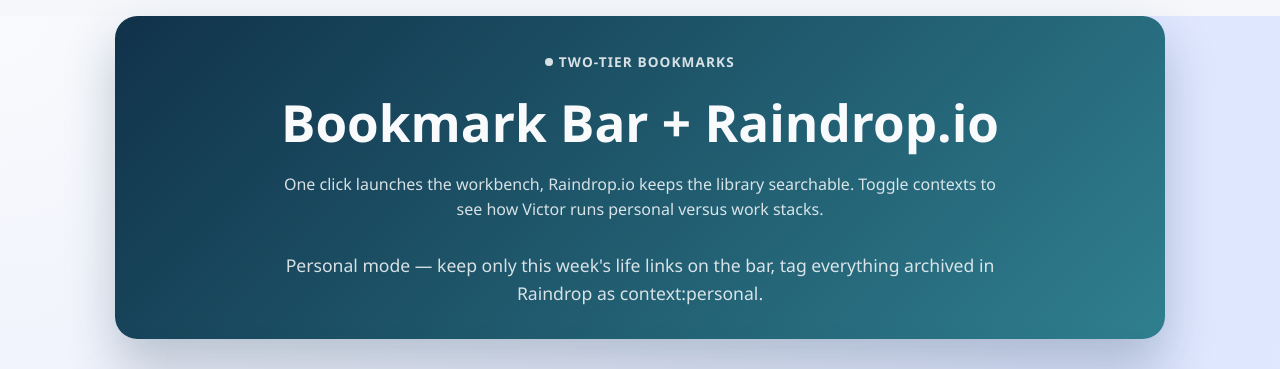
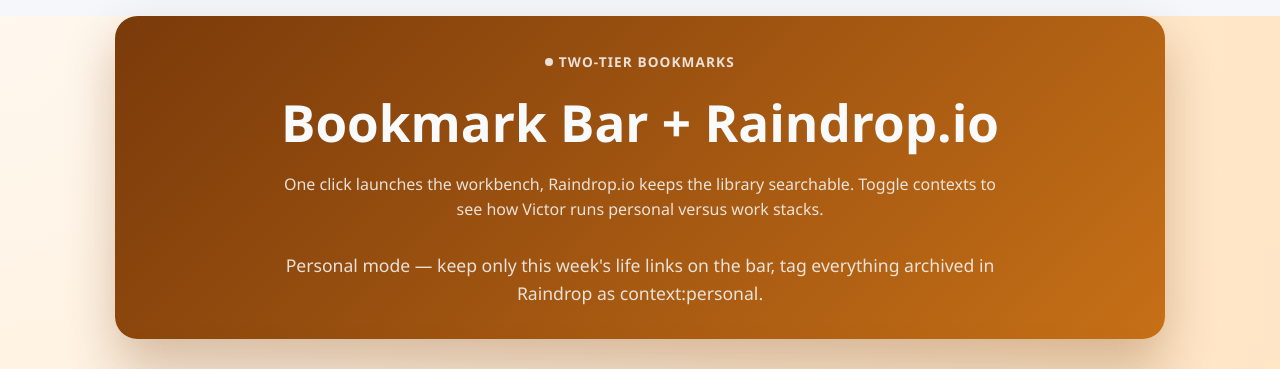
Before and after one commit to nvictor/bookmarks, a website: page index.html in a window 1280 px wide. Shown: the top 369 px of the page. Drawn offline with Linux system fonts and the light colour scheme.

Commit message:
Color scheme update

```diff
--- a/styles.css
+++ b/styles.css
@@ -13,7 +13,7 @@
 body {
   margin: 0;
   min-height: 100vh;
-  background: radial-gradient(circle at top left, #f9fafc 0%, #e0e7ff 55%, #dbeafe 100%);
+  background: radial-gradient(circle at top left, #fff8ef 0%, #ffe9cc 52%, #ffdcb2 100%);
   color: inherit;
 }
 
@@ -32,9 +32,9 @@ section {
   padding: 2rem;
   text-align: center;
   color: #f8fafc;
-  background: linear-gradient(135deg, #10324a, #2f7f8f);
+  background: linear-gradient(135deg, #7a3a0a, #c67017);
   border-radius: 1.4rem;
-  box-shadow: 0 24px 50px rgba(16, 50, 74, 0.25);
+  box-shadow: 0 24px 50px rgba(122, 58, 10, 0.3);
 }
 
 .hero h1 {
```
Also changed, not shown: dist/styles.css.
